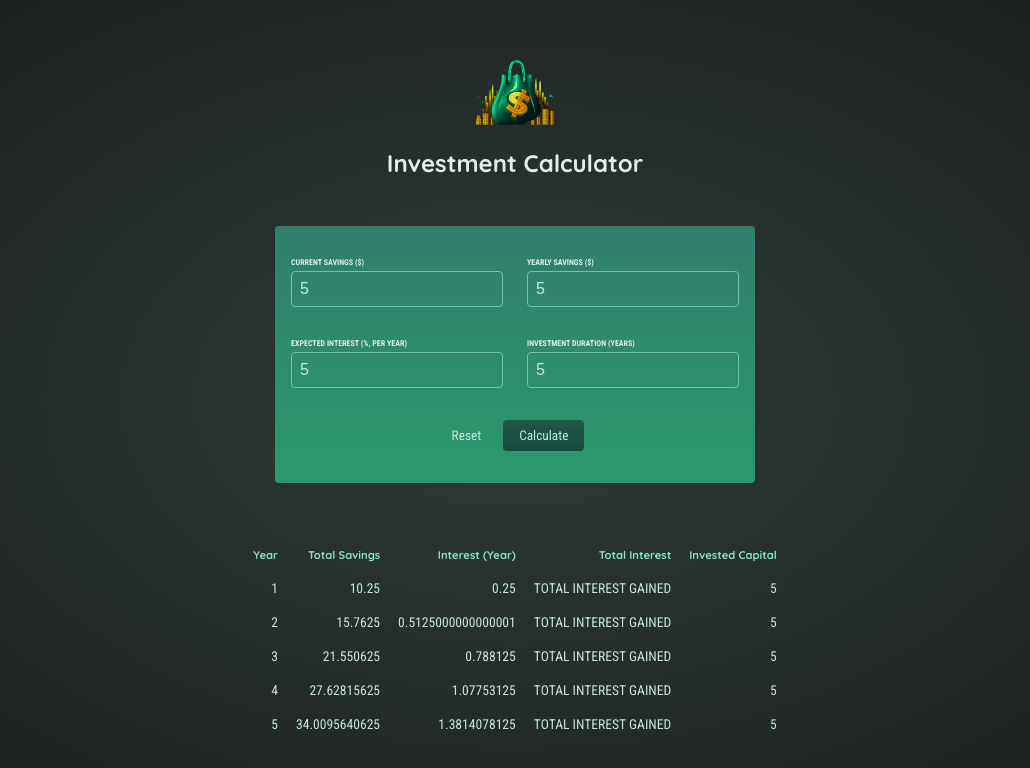
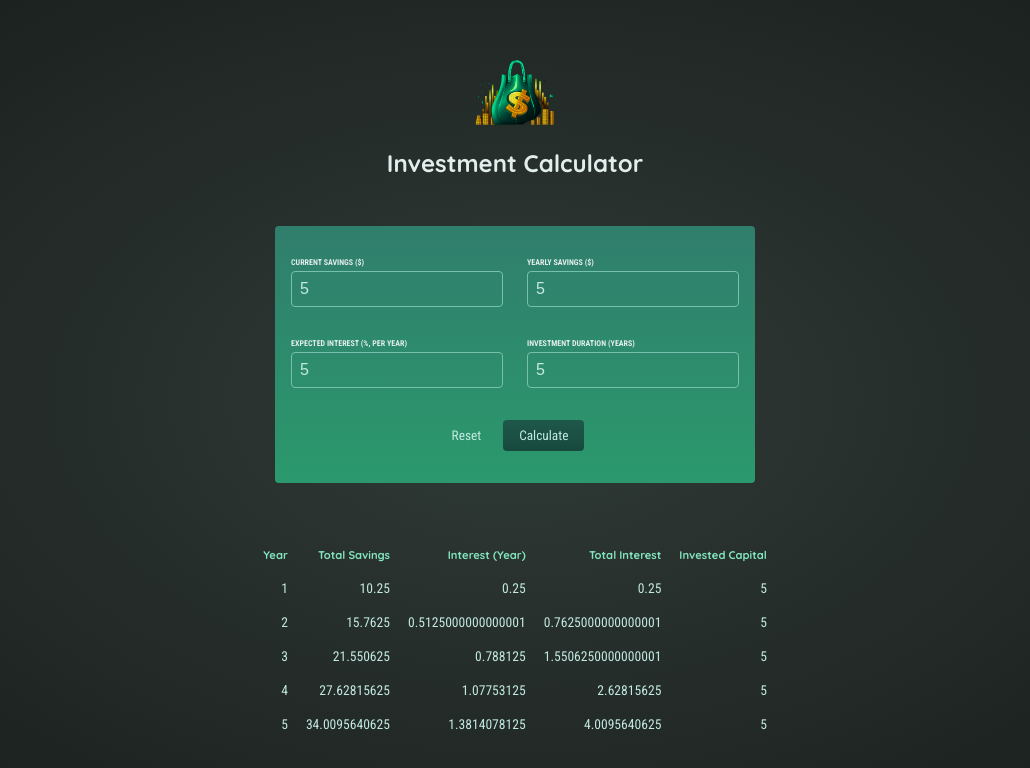
Before and after one commit to SarahH87/react-investment-app, a React (Create React App) app: page / in a window 1280 px wide. Both pictures are taken after typing "5", "5", "5", "5" into the empty fields and a click on the button "Calculate". Shown: the top 768 px of the page, without its empty margins (125-1155 px from the left). Built offline with nearby package versions, Linux system fonts and the light colour scheme.

Commit message:
calculate total interest field

```diff
--- a/src/App.js
+++ b/src/App.js
@@ -7,7 +7,7 @@ import InvestmentsList from "./components/InvestmentsList";
 function App() {
     const [yearlyInvestmentData, setYearlyInvestmentData] = useState([]);
 
-    const saveInvestmentData = (userInput) => {
+    const calculateHandler = (userInput) => {
         const yearlyData = []; // per-year results
 
         let currentSavings = +userInput.savings;
@@ -16,13 +16,17 @@ function App() {
         const duration = +userInput.investmentDuration;
 
         // The below code calculates yearly results (total savings, interest etc)
+        let totalInterest = 0;
         for (let i = 0; i < duration; i++) {
             const yearlyInterest = currentSavings * expectedReturn;
             currentSavings += yearlyInterest + yearlyContribution;
+            totalInterest +=yearlyInterest;
+
             yearlyData.push({
                 // feel free to change the shape of the data pushed to the array!
                 year: i + 1,
                 yearlyInterest: yearlyInterest,
+                totalInterest: totalInterest,
                 savingsEndOfYear: currentSavings,
                 yearlyContribution: yearlyContribution,
             });
@@ -31,38 +35,11 @@ function App() {
         setYearlyInvestmentData(yearlyData);
     };
 
-    const calculateHandler = (userInput) => {
-        // // Should be triggered when form is submitted
-        // // You might not directly want to bind it to the submit event on the form though...
-        //
-        // const yearlyData = []; // per-year results
-        //
-        // let currentSavings = +userInput['current-savings']; // feel free to change the shape of this input object!
-        // const yearlyContribution = +userInput['yearly-contribution']; // as mentioned: feel free to change the shape...
-        // const expectedReturn = +userInput['expected-return'] / 100;
-        // const duration = +userInput['duration'];
-        //
-        // // The below code calculates yearly results (total savings, interest etc)
-        // for (let i = 0; i < duration; i++) {
-        //     const yearlyInterest = currentSavings * expectedReturn;
-        //     currentSavings += yearlyInterest + yearlyContribution;
-        //     yearlyData.push({
-        //         // feel free to change the shape of the data pushed to the array!
-        //         year: i + 1,
-        //         yearlyInterest: yearlyInterest,
-        //         savingsEndOfYear: currentSavings,
-        //         yearlyContribution: yearlyContribution,
-        //     });
-        // }
-
-        // do something with yearlyData ...
-    };
-
     return (
         <div>
           <Header />
 
-          <InvestmentForm onSaveInvestmentData={saveInvestmentData} />
+          <InvestmentForm onSaveInvestmentData={calculateHandler} />
 
           <InvestmentsList yearlyData={yearlyInvestmentData} />
         </div>
--- a/src/components/Investment.js
+++ b/src/components/Investment.js
@@ -7,7 +7,7 @@ function Investment(props) {
             <td>{props.year}</td>
             <td>{props.savingsEndOfYear}</td>
             <td>{props.yearlyInterest}</td>
-            <td>TOTAL INTEREST GAINED</td>
+            <td>{props.totalInterest}</td>
             <td>{props.yearlyContribution}</td>
         </tr>
     );
--- a/src/components/InvestmentsList.js
+++ b/src/components/InvestmentsList.js
@@ -24,6 +24,7 @@ const InvestmentsList = (props) => {
                 props.yearlyData.map((investment) => (
                     <Investment key={investment.year}
                                 year={investment.year}
+                                totalInterest={investment.totalInterest}
                                 savingsEndOfYear={investment.savingsEndOfYear}
                                 yearlyInterest={investment.yearlyInterest}
                                 yearlyContribution={investment.yearlyContribution}
```
